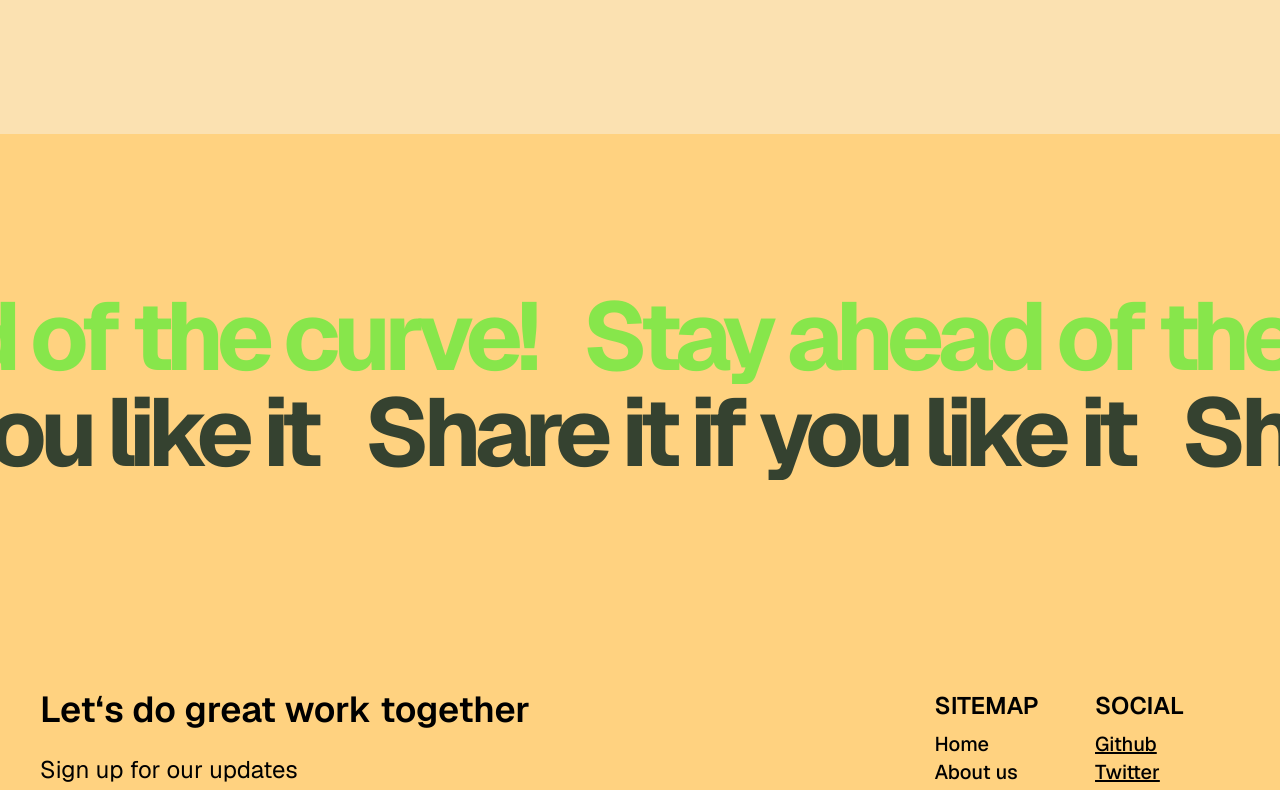
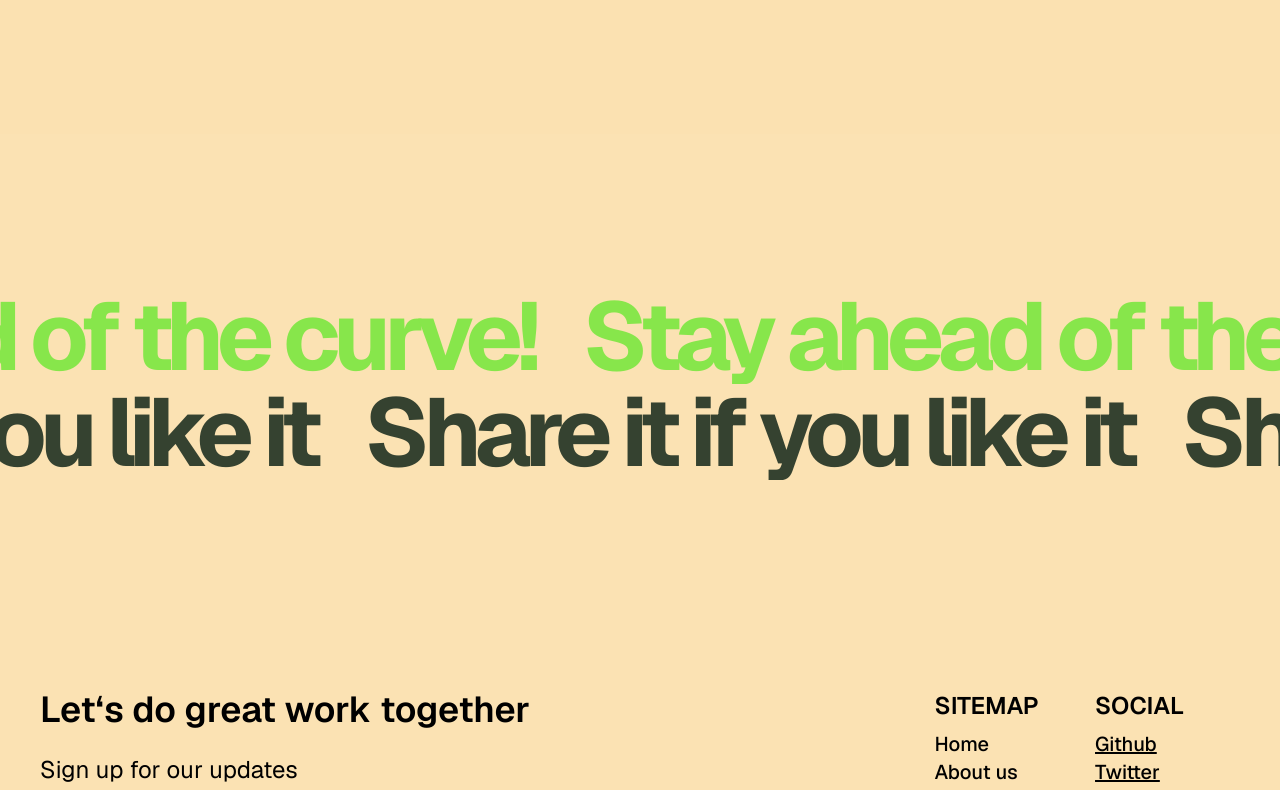
Before and after one commit to DevDebpriyo/PaperLens, a Next.js app in the folder frontend/: page / in a window 1280 px wide. Shown: the part 3860-4650 px from the top of the page. Built offline with nearby package versions, Linux system fonts and the light colour scheme; no server answers; a web font is replaced by a local one.

Commit message:
final Frontend push (hopefully)

```diff
--- a/frontend/components/landing/Footer.tsx
+++ b/frontend/components/landing/Footer.tsx
@@ -57,7 +57,7 @@ const Footer = () => {
     };
 
     return (
-        <div className="bg-[#FFD280]">
+        <div className="bg-[#FBE2B3]">
             <div className='h-[500px] grid place-content-center'>
                 <ScrollBaseAnimation
                     delay={500}
@@ -172,7 +172,7 @@ const Footer = () => {
                                 </li>
                                 <li className='text-xl font-medium'>
                                     <a
-                                        href='https://github.com/DevDebpriyo'
+                                        href='https://github.com/ArghyadeepS'
                                         target='_blank'
                                         className='underline'
                                     >
@@ -181,7 +181,7 @@ const Footer = () => {
                                 </li>
                                 <li className='text-xl font-medium'>
                                     <a
-                                        href='https://x.com/Deb_isadev'
+                                        href='https://x.com/arghyadeep48284'
                                         target='_blank'
                                         className='underline'
                                     >
```
